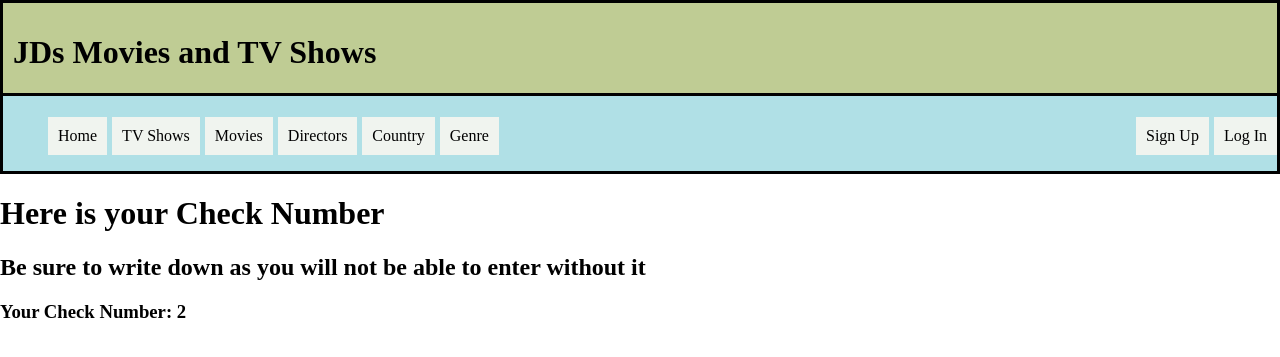
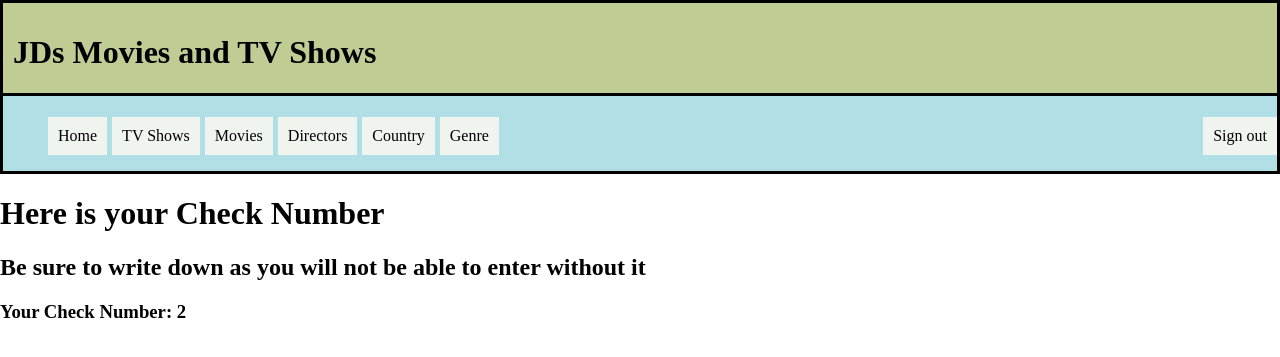
Before and after one commit to republic223/L3-Digital-Assessment, a Flask app: page /Check_Number in a window 1280 px wide. Shown: the top 357 px of the page. Run offline with Flask 3, Linux system fonts and the light colour scheme; a user stored in the database is signed in; data comes from the database, SQL or seed files in the repository.

Commit message:
log out route created working fine. buttons for the user logging in and out have been created

```diff
--- a/App.py
+++ b/App.py
@@ -186,14 +186,25 @@ def login():
                 if check_password_hash(password=password, pwhash=user[2]):
                     session['username'] = user[1]
                     flash("Logged In")
+                # if password does not match program will flash password incorrect
                 else:
                     flash("Password incorrect")
+            # if check number incorrect program will let user know
             else:
                flash("Check Number Incorrect")
+        # if username not found program will let user know
         else:
             flash("Username does not exist")
     return render_template('Login.html')
 
+# sign out route
+@app.route("/Sign_out")
+def Sign_out():
+    # clears session and returns user to the homepage
+    session['username'] = None
+    return redirect('/')
+
+
 # Used to run the app in debug mode this will be usful if error occur during devlopment.
 if __name__ == "__main__":
     app.run(debug = True)
--- a/templates/Header.html
+++ b/templates/Header.html
@@ -22,8 +22,15 @@
         <li class="left_nav"><a href="/Director_Select">Directors</a></li>
         <li class="left_nav"><a href="/Country_Select">Country</a></li>
         <li class="left_nav"><a href="/Genre_Select">Genre</a></li>
+        <!-- if user is logged out below buttons will show -->
+        {% if not session['username'] %}
         <li class="right_nav"><a href="/Login">Log In</a></li>
         <li class="right_nav"><a href="/Sign_up">Sign Up</a></li>
+        {% endif %}
+        <!-- if user logged in below buttons will show -->
+        {% if session['username'] %}
+        <li class="right_nav"><a href="/Sign_out">Sign out</a></li>
+        {% endif %}
     </ul>
 </nav>
 <!-- Where all the pages extend from -->
```
